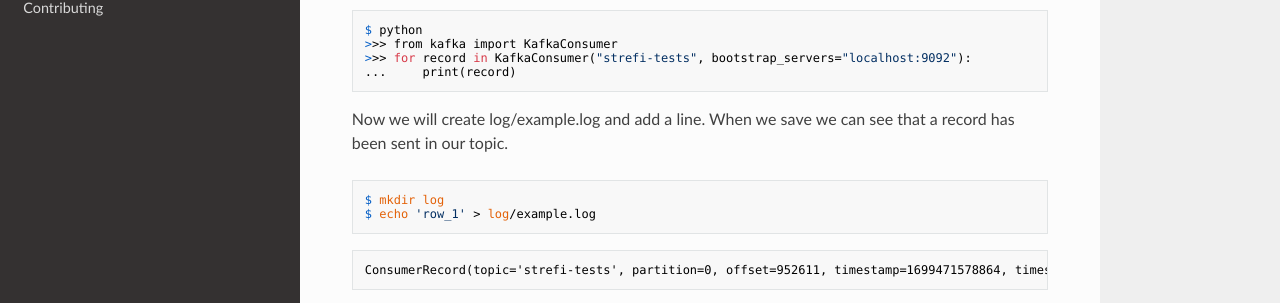
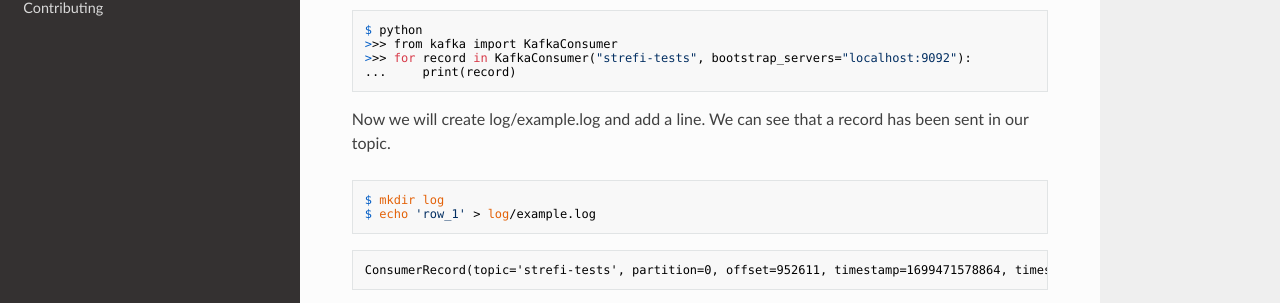
Before and after one commit to VictorMeyer77/strefi, an MkDocs documentation site: the page built from docs/example.md, in a window 1280 px wide and 900 px high, scrolled down 1193 px. Shown: the part 291-594 px from the top of the window. Built offline with MkDocs 1.6.1, drawn with Linux system fonts in a browser that asks for light colours; nearby versions of some CDN libraries.

Commit message:
docs:simplify example

````diff
--- a/docs/example.md
+++ b/docs/example.md
@@ -76,7 +76,7 @@ $ python
 ...     print(record)
 ```
 
-Now we will create log/example.log and add a line. When we save we can see that a record has been sent in our topic.
+Now we will create log/example.log and add a line. We can see that a record has been sent in our topic.
 
 ```shell
 $ mkdir log
````
